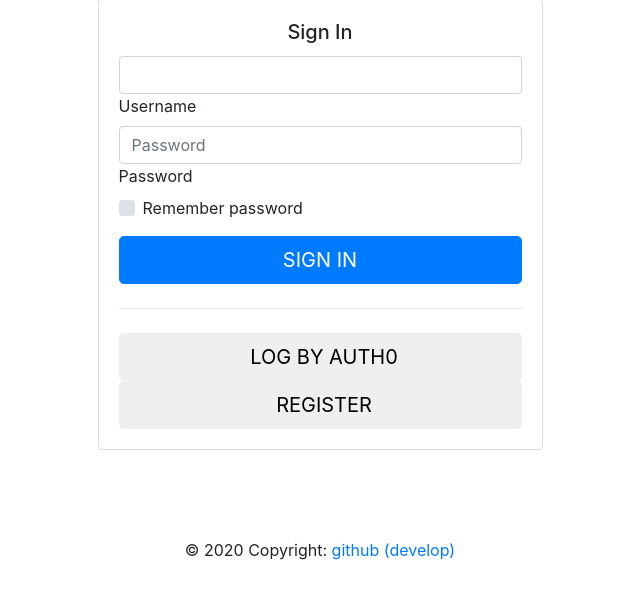
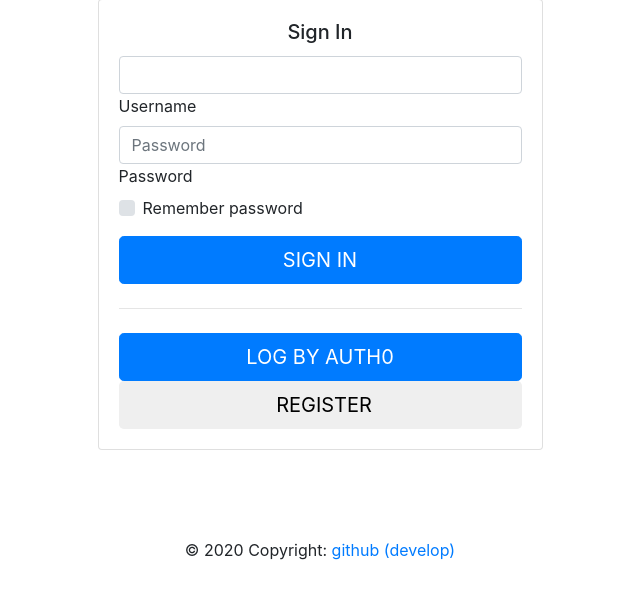
Before and after one commit to PawelOsinskii/Aplikacja-webowa-flask-, a Flask app: page /sender/login in a window 1280 px wide. Shown: the part 103-702 px from the top of the page, without its empty margins (320-960 px from the left). Run offline with Flask 2, Linux system fonts and the light colour scheme; some libraries are stand-ins or nearby versions.

Commit message:
jwt and web service

```diff
--- a/web/templates/sender/login.html
+++ b/web/templates/sender/login.html
@@ -55,7 +55,7 @@
               <button class="btn btn-lg btn-primary btn-block text-uppercase" type="submit">Sign in</button>
               <hr class="my-4">
             </form>
-              <a href="/sender/register"> <button class="btn btn-lg btn-google btn-block text-uppercase"><i class="fab fa-google mr-2"></i>log by auth0</button></a>
+              <a href="/sender/register"> <button class="btn btn-lg btn-primary btn-block text-uppercase" type="submit">log by auth0</button></a>
              <a href="/sender/register"> <button class="btn btn-lg btn-google btn-block text-uppercase"><i class="fab fa-google mr-2"></i> Register</button></a>
 
 
```
